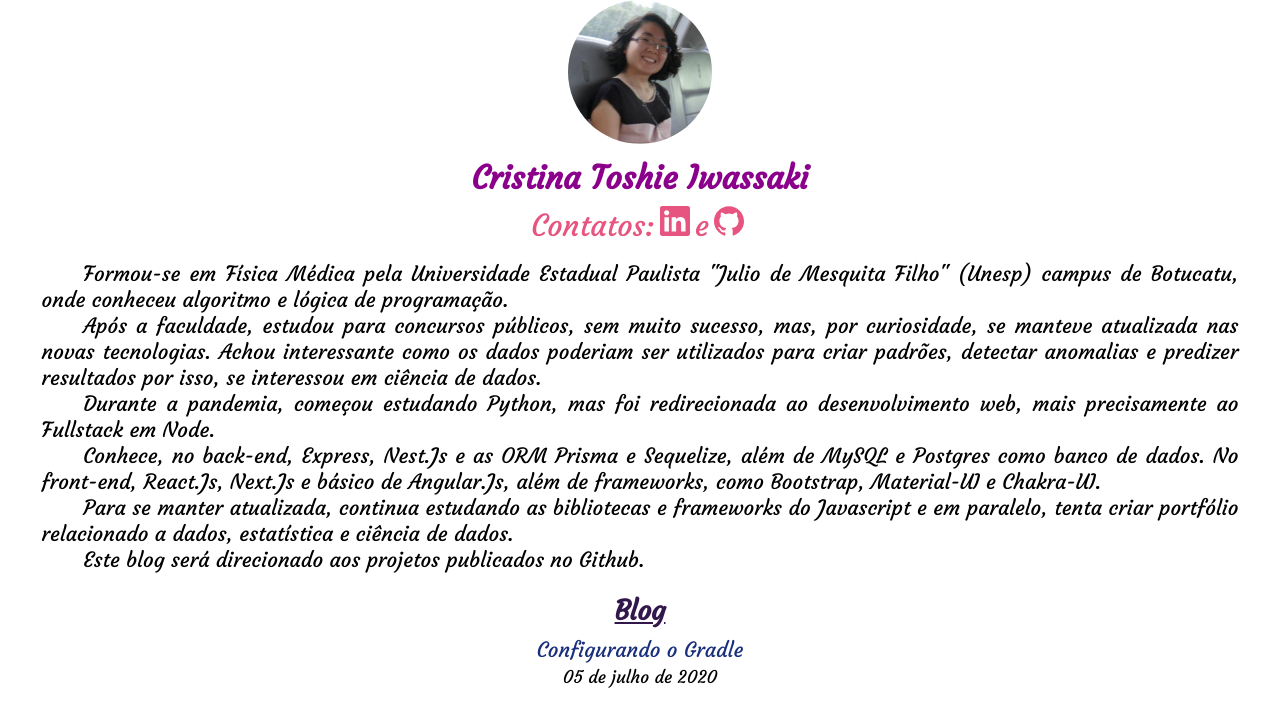
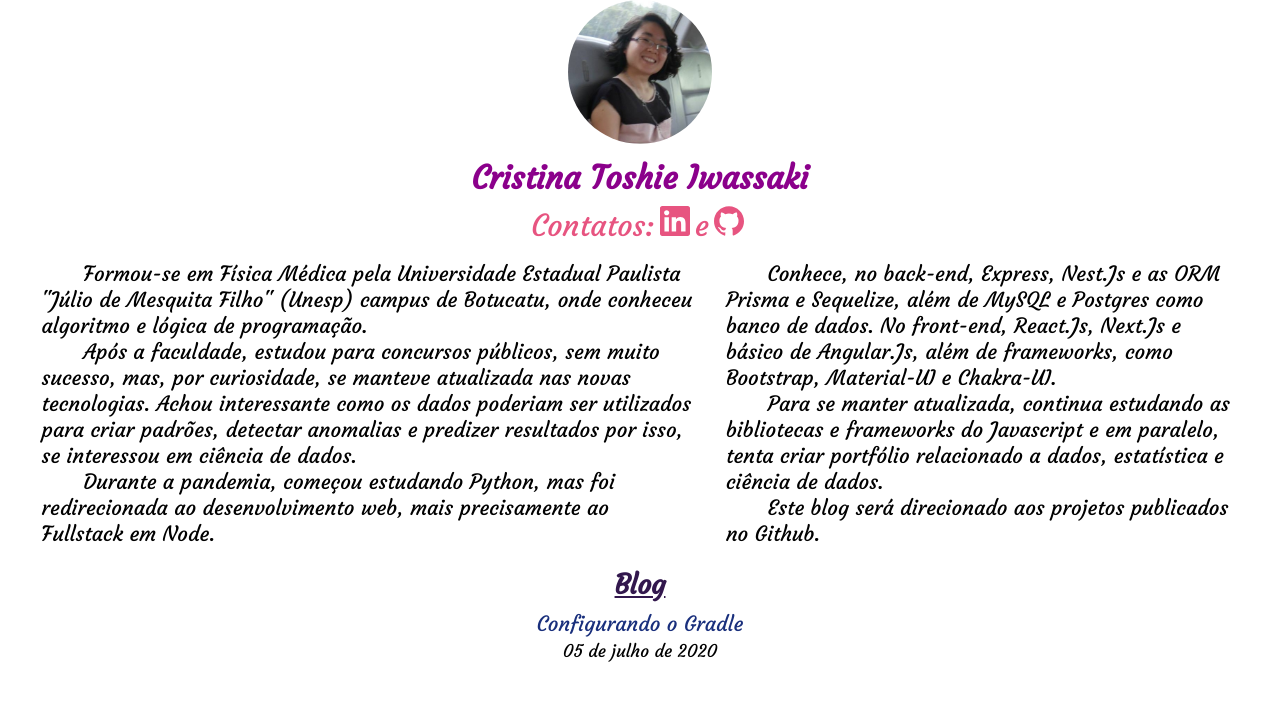
Before and after one commit to c-Tos1wa/blog_typescript, a Next.js app: page / in a window 1280 px wide. Shown: the top 726 px of the page. Built offline with nearby package versions, Linux system fonts and the light colour scheme.

Commit message:
ajustando página inicial

```diff
--- a/pages/index.tsx
+++ b/pages/index.tsx
@@ -23,8 +23,9 @@ export default function Home({ posts }: {
       </Head>
       <NavBar />
       <section className={styles.text}>
+        <div className={styles.division}>
           <p>
-          Formou-se em Física Médica pela Universidade Estadual Paulista "Julio de Mesquita Filho" (Unesp)
+            Formou-se em Física Médica pela Universidade Estadual Paulista "Júlio de Mesquita Filho" (Unesp)
             campus de Botucatu, onde conheceu algoritmo e lógica de programação.
           </p>
           <p>
@@ -37,6 +38,8 @@ export default function Home({ posts }: {
             Durante a pandemia, começou estudando Python, mas foi redirecionada ao desenvolvimento web, mais precisamente
             ao Fullstack em Node.
           </p>
+        </div>
+        <div className={styles.division}>
           <p>
             Conhece, no back-end, Express, Nest.Js e as ORM Prisma e Sequelize, além de MySQL e Postgres como
             banco de dados. No front-end, React.Js, Next.Js e básico de Angular.Js, além de frameworks, como Bootstrap, Material-UI e Chakra-UI.
@@ -48,6 +51,7 @@ export default function Home({ posts }: {
           <p>
             Este blog será direcionado aos projetos publicados no Github.
           </p>
+        </div>
       </section>
       <section>
         <h2 className={styles.blog}>Blog</h2>
--- a/styles/home.module.css
+++ b/styles/home.module.css
@@ -1,7 +1,10 @@
 .text{
   font-size: 1.3em;
-  text-align: justify;
+  text-align: start;
   padding: 0.8em 2em 0 2em;
+  display: flex;
+  gap: 2rem;
+
 }
 
 .text p{
```
Lines whose indentation alone changed are shown as unchanged.
